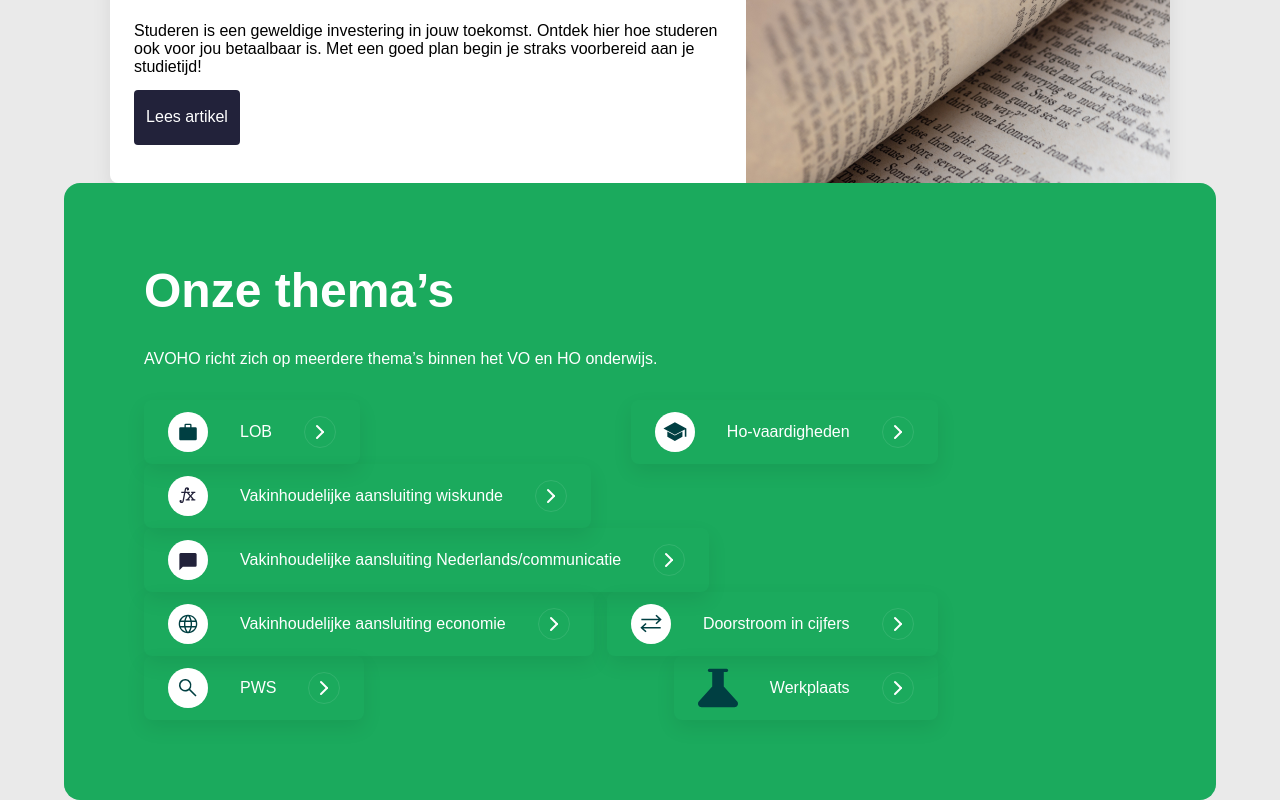
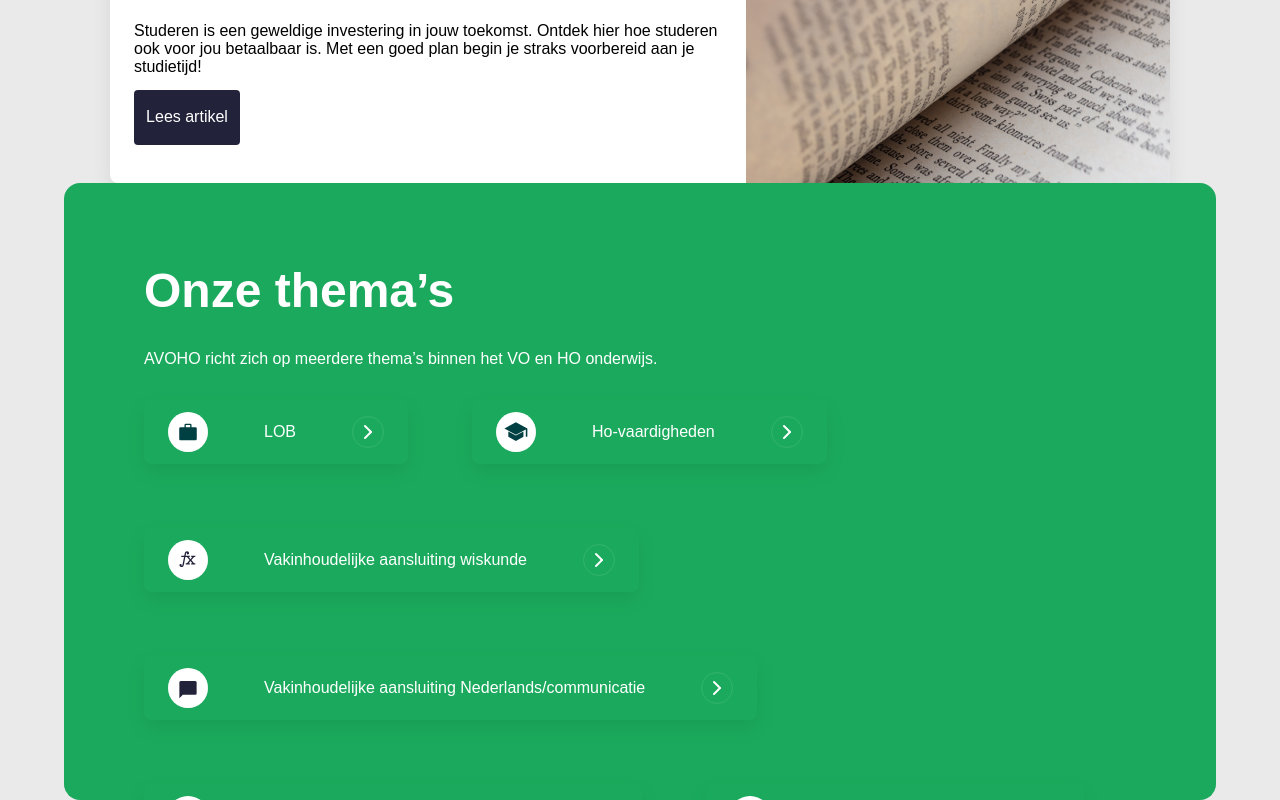
Before and after one commit to jaussems/press-play-assesment, a Next.js app: page / in a window 1280 px wide. Shown: the part 991-1791 px from the top of the page. Built offline with nearby package versions, Linux system fonts and the light colour scheme; a web font is replaced by a local one.

Commit message:
renaming to make more sense

```diff
--- a/src/components/ThemeButton.tsx
+++ b/src/components/ThemeButton.tsx
@@ -4,7 +4,7 @@ import { IThemeButton } from "@/shared/models";
 
 const ThemeButton: React.FC<IThemeButton> = (props) => {
   return (
-    <div className={styles.themebutton}>
+    <div className={styles.container}>
       <Image src={props.icon} alt={props.alt} />
       <p>{props.text}</p>
       <Image
--- a/src/components/Themes.tsx
+++ b/src/components/Themes.tsx
@@ -4,15 +4,16 @@ import ThemeButton from "./ThemeButton";
 
 const Themes: React.FC<IThemeComponent> = (props) => {
   return (
-    <div className={styles.themes}>
-      <div className={styles["themes__text"]}>
+    <div className={styles.container}>
+      <div className={styles.text}>
         <h1>{props.header}</h1>
         <p>{props.text}</p>
       </div>
-      <div className={styles["themes__buttons"]}>
+      <div className={styles.buttons}>
         {props.themebuttons && props.themebuttons.length > 0
-          ? props.themebuttons.map((theme) => (
+          ? props.themebuttons.map((theme, index) => (
               <ThemeButton
+                key={index}
                 icon={require(`../assets/icons/${theme.icon}`)}
                 alt={`${theme.icon}`}
                 text={theme.text}
--- a/src/styles/ThemeButton.module.scss
+++ b/src/styles/ThemeButton.module.scss
@@ -1,10 +1,8 @@
 @import "mixins";
 @import "variables";
-.themebutton {
+.container {
   @include flex-row;
   justify-content: space-between;
-  //background: var(--unnamed-color-ffffff) 0% 0% no-repeat padding-box;
-  //background: #ffffff 0% 0% no-repeat padding-box;
   padding: 1.5rem;
   height: 2rem;
   box-shadow: 0px 8px 20px #00000014;
@@ -13,8 +11,17 @@
   color: white;
   align-items: center;
   gap: 2rem;
+  p {
+    padding: 1.5rem;
+  }
   img:nth-child(1) {
     width: 2.5rem;
     height: 2.5rem;
   }
+
+  @include responsive(533px) {
+    width: 100%;
+    gap: 1rem;
+    padding: 1rem;
+  }
 }
--- a/src/styles/Themes.module.scss
+++ b/src/styles/Themes.module.scss
@@ -1,25 +1,40 @@
 @import "variables";
 @import "mixins";
 
-.themes {
+.container {
   background-color: $base-green-color;
   width: 90%;
   height: 80%;
   margin: 0 auto;
   padding: 5rem;
   border-radius: 1rem;
-  &__text {
+  .text {
     @include flex-column;
     gap: 2rem;
     p {
       margin-bottom: 2rem;
     }
   }
-  &__buttons {
+  .buttons {
     @include flex-row-wrap;
     flex-wrap: wrap;
-    width: 80%;
+    gap: 4rem;
     height: 20rem;
-    justify-content: space-between;
+  }
+
+  @include responsive(533px) {
+    .container {
+      width: 100%;
+      height: 100%;
+      padding: 2rem;
+    }
+    .buttons {
+      @include flex-column;
+      flex-wrap: wrap;
+      gap: 4rem;
+
+      height: auto;
+      justify-content: space-between;
+    }
   }
 }
```
